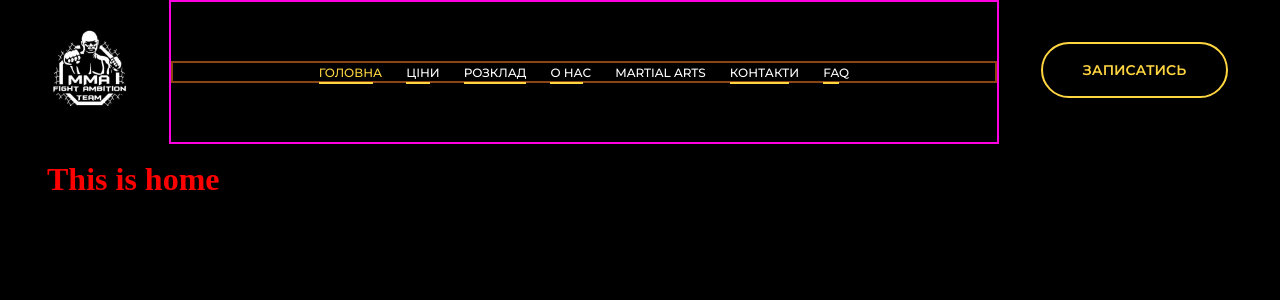
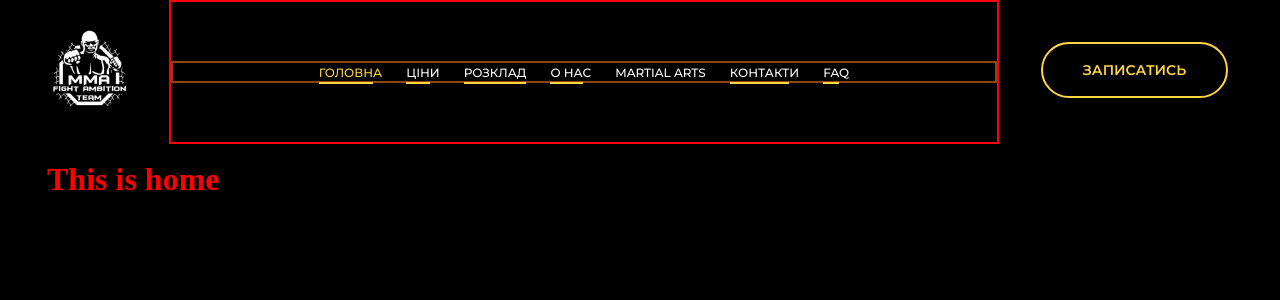
Before and after one commit to GrachPrado/MMA, a React (Create React App) app: page / in a window 1280 px wide. Shown: the top 300 px of the page. Built offline with nearby package versions, Linux system fonts and the light colour scheme.

Commit message:
css deleted

```diff
--- a/src/components/header/renderItems/renderNavigation/renderNavigation/renderNavigation.scss
+++ b/src/components/header/renderItems/renderNavigation/renderNavigation/renderNavigation.scss
@@ -3,7 +3,7 @@ nav{
     top: 0;
     left: 0;
     height: 100vh;
-    border: 2px solid rgb(255, 0, 225);
+    border: 2px solid rgb(255, 0, 8);
     background-color: #000000;
     justify-content: center;
     z-index: 999;
```
